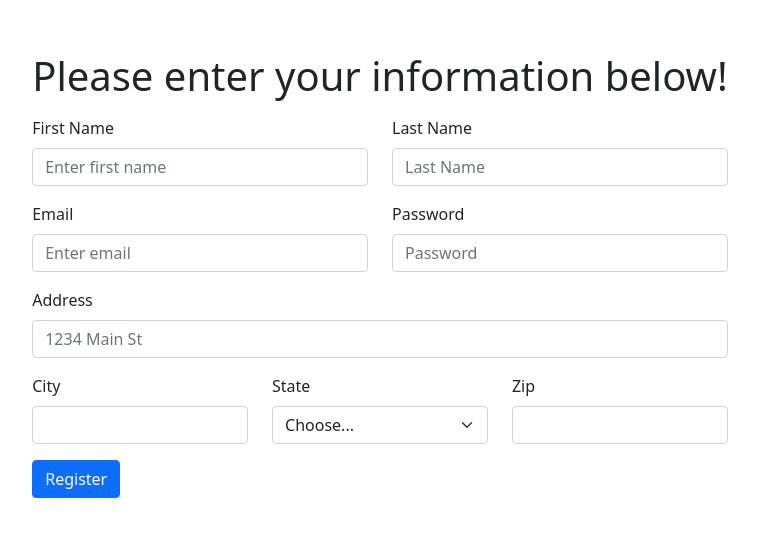
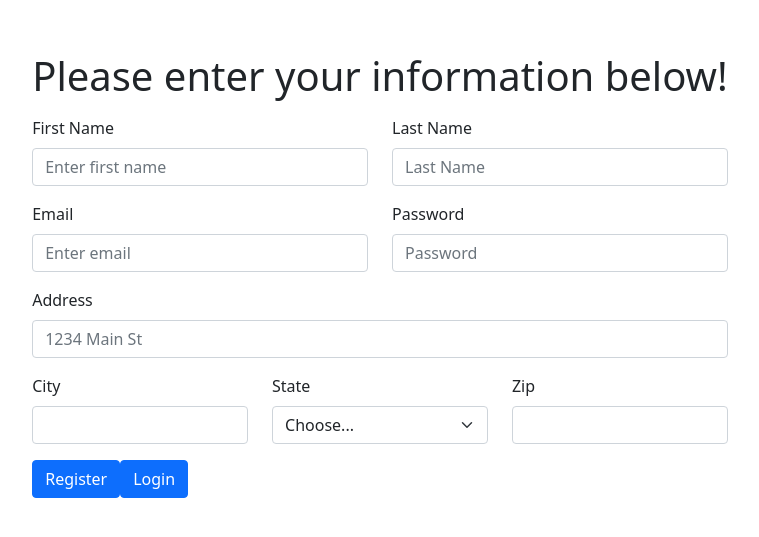
Before and after one commit to Carter-Walsh/eCommerce-site, a React (Create React App) app in the folder src/frontend/: page /register in a window 1280 px wide. Shown: the part 125-662 px from the top of the page, without its empty margins (260-1019 px from the left). Built offline with nearby package versions, Linux system fonts and the light colour scheme.

Commit message:
Added return to login page button on Regsiter component

```diff
--- a/src/frontend/src/components/Register.js
+++ b/src/frontend/src/components/Register.js
@@ -128,6 +128,9 @@ const Register = () => {
         <Button variant="primary" type="submit">
           Register
         </Button>
+        <Button variant="primary" type="submit" href="/login">
+          Login
+        </Button>
       </Form>
     </Container>
   );
```
